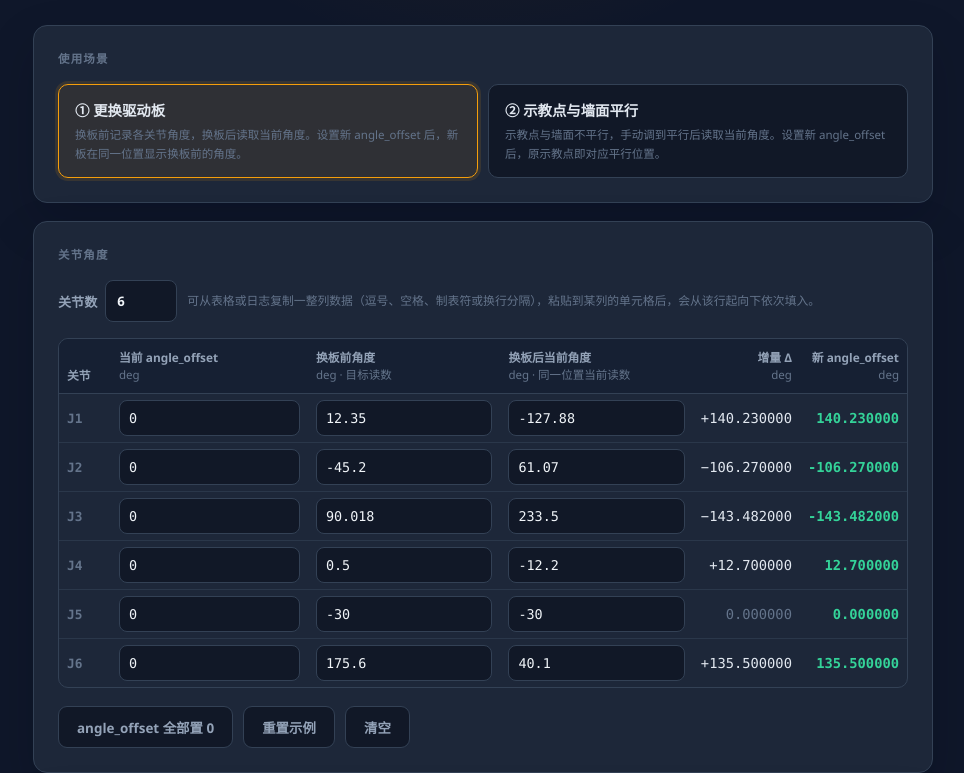
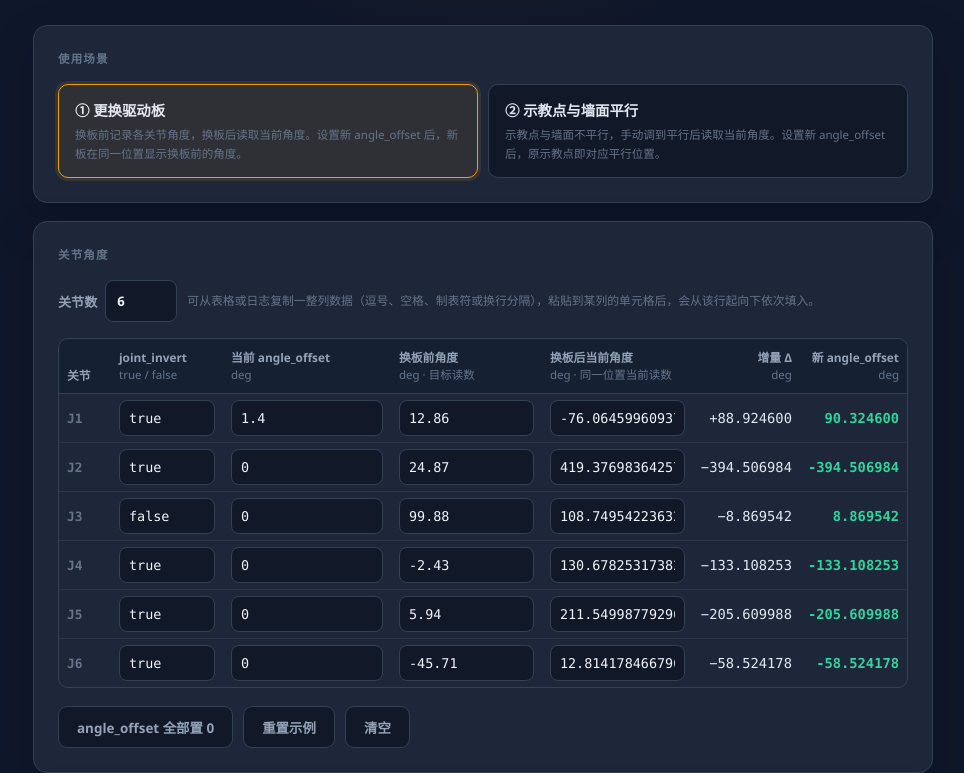
Before and after one commit to Jelatine/motion-toolbox, a plain HTML site: page tools/joint_angle_offset_calculator.html in a window 1280 px wide. Shown: the part 183-956 px from the top of the page, without its empty margins (157-1121 px from the left). Drawn offline with Linux system fonts and the light colour scheme.

Commit message:
fix: apply joint_invert sign to angle_offset in offset calculator
angle_offset is scaled by the direction sign together with the pulse term,
so joints with joint_invert=false need -Δ. Add a joint_invert column and
use the verified board-swap data as the sample and a regression test.

```diff
--- a/tools/joint_angle_offset_calculator.html
+++ b/tools/joint_angle_offset_calculator.html
@@ -11,9 +11,9 @@ h1{color:#f8fafc;font-size:clamp(1.6rem,5vw,2rem);letter-spacing:-.02em}.subtitl
 h2{margin-bottom:18px;color:var(--dim);font-size:.72rem;letter-spacing:.1em;text-transform:uppercase}
 .modes{display:grid;grid-template-columns:1fr 1fr;gap:10px}.mode{display:flex;flex-direction:column;gap:6px;min-height:0;padding:14px 16px;border:1px solid var(--line);border-radius:10px;background:var(--field);color:var(--muted);text-align:left;font-weight:400}.mode b{color:var(--text);font-size:.9rem}.mode small{line-height:1.6}.mode:hover{background:#172033}.mode[aria-pressed=true]{border-color:var(--accent);background:rgba(245,158,11,.08);box-shadow:0 0 0 3px rgba(245,158,11,.12)}
 .toolbar{display:flex;flex-wrap:wrap;align-items:center;gap:10px;margin-bottom:16px}.toolbar label{display:flex;align-items:center;gap:8px;color:var(--muted);font-size:.82rem;font-weight:600}.toolbar input{width:72px}.toolbar .hint{flex:1;min-width:220px;color:var(--dim);font-size:.74rem;line-height:1.5}
-.table-wrap{overflow-x:auto;border:1px solid var(--line);border-radius:10px}table{width:100%;min-width:720px;border-collapse:collapse;font-size:.82rem}
+.table-wrap{overflow-x:auto;border:1px solid var(--line);border-radius:10px}table{width:100%;min-width:820px;border-collapse:collapse;font-size:.82rem}
 th{padding:10px 8px;border-bottom:1px solid var(--line);background:#162033;color:var(--muted);font-size:.74rem;font-weight:600;text-align:left;vertical-align:bottom;line-height:1.4}th small{display:block;font-weight:400}
-td{padding:6px 8px;border-bottom:1px solid rgba(51,65,85,.6)}tr:last-child td{border-bottom:0}td.j{width:52px;color:var(--dim);font:600 .8rem Consolas,monospace}
+td{padding:6px 8px;border-bottom:1px solid rgba(51,65,85,.6)}tr:last-child td{border-bottom:0}td.inv{width:112px}td.j{width:52px;color:var(--dim);font:600 .8rem Consolas,monospace}
 td input{min-height:36px;padding:7px 9px;font:400 .84rem Consolas,monospace}td.out{font:400 .86rem Consolas,monospace;white-space:nowrap}td.new{color:var(--green);font-weight:700}td.zero{color:var(--dim)}th.out,td.out{text-align:right}th.out{white-space:nowrap}
 input{width:100%;min-height:42px;padding:9px 11px;border:1px solid var(--line);border-radius:8px;outline:0;background:var(--field);color:#f1f5f9;font:inherit}input:focus{border-color:var(--accent);box-shadow:0 0 0 3px rgba(245,158,11,.14)}input.invalid{border-color:var(--red)}small{color:var(--dim);font-size:.72rem;font-weight:400;line-height:1.5}
 .actions{display:flex;flex-wrap:wrap;gap:10px;margin-top:18px}button{min-height:42px;padding:9px 18px;border:0;border-radius:9px;background:var(--accent);color:#1c1300;font:inherit;font-size:.84rem;font-weight:700;cursor:pointer}button:hover{background:#d97706}.secondary{border:1px solid var(--line);background:var(--field);color:var(--muted)}.secondary:hover{background:#172033;color:var(--text)}
@@ -33,32 +33,35 @@ input{width:100%;min-height:42px;padding:9px 11px;border:1px solid var(--line);b
 </div></section>
 <section class=card><h2>关节角度</h2>
 <div class=toolbar><label>关节数<input id=count type=number min=1 max=12 step=1 value=6></label><p class=hint>可从表格或日志复制一整列数据（逗号、空格、制表符或换行分隔），粘贴到某列的单元格后，会从该行起向下依次填入。</p></div>
-<div class=table-wrap><table><thead><tr><th>关节</th><th>当前 angle_offset<small>deg</small></th><th id=head-target></th><th id=head-current></th><th class=out>增量 Δ<small>deg</small></th><th class=out>新 angle_offset<small>deg</small></th></tr></thead><tbody id=rows></tbody></table></div>
+<div class=table-wrap><table><thead><tr><th>关节</th><th>joint_invert<small>true / false</small></th><th>当前 angle_offset<small>deg</small></th><th id=head-target></th><th id=head-current></th><th class=out>增量 Δ<small>deg</small></th><th class=out>新 angle_offset<small>deg</small></th></tr></thead><tbody id=rows></tbody></table></div>
 <div class=actions><button class=secondary id=fill-zero type=button>angle_offset 全部置 0</button><button class=secondary id=reset type=button>重置示例</button><button class=secondary id=clear type=button>清空</button></div>
 <div id=error role=alert></div></section>
 <section class='card result' aria-live=polite><h2>要设置的 angle_offset</h2>
 <div class=copy-line><output id=summary>—</output><button id=copy type=button>复制</button></div>
 <p class=note id=mode-note></p></section>
 <section class=card><h2>计算说明</h2>
-<div class=formula>运控换算：angle = (pulse − offset) / (PPR × N) × 360° × dir + angle_offset<br>Δ = 目标角度 − 当前角度<br>新 angle_offset = 当前 angle_offset + Δ</div>
-<p class=note>同一物理位置的 pulse 不变，PPR、N、dir、offset 也不变，因此角度读数只随 angle_offset 平移；dir 只作用于脉冲项，不影响 Δ 的符号。<br>
+<div class=formula>运控换算：angle = s × [ (pulse − offset) / (PPR × N) × 360° + angle_offset ]，s = joint_invert ? +1 : −1<br>Δ = 目标角度 − 当前角度<br>新 angle_offset = 当前 angle_offset + s × Δ</div>
+<p class=note>同一物理位置的 pulse 不变，PPR、N、joint_invert、offset 也不变，因此角度读数只随 angle_offset 平移。angle_offset 与脉冲项一起乘方向系数 s，<b>joint_invert = false 的关节需写入 −Δ</b>（已由实机换板数据验证）。换板时新板的 joint_invert 须与旧板一致。<br>
 两种场景使用同一公式：<b>换板</b>时目标角度为换板前的读数；<b>墙面平行</b>时目标角度为原示教点角度，当前角度为调平后的读数，更新后机械臂在调平位置的读数等于原示教点，执行示教点即回到平行位置。<br>
 结果不做 ±180° 归一化，多圈关节可直接使用。</p></section>
 </main><script id=offset-math>
-/* angle = (pulse - offset) / (PPR × N) × 360° × dir + angle_offset
-   At a fixed pulse the reading shifts 1:1 with angle_offset, so making the
-   physical position that currently reads `current` read `target` instead needs
-   new angle_offset = angle_offset + (target - current). */
+/* angle = s × [(pulse - offset) / (PPR × N) × 360° + angle_offset], s = joint_invert ? +1 : -1
+   angle_offset is scaled by the direction sign together with the pulse term
+   (confirmed on a board swap: the joint_invert=false joint needed -Δ). At a fixed
+   pulse, making the position that reads `current` read `target` instead needs
+   new angle_offset = angle_offset + s × (target - current). */
 (function (root) {
   'use strict';
-  function offsetFor(angleOffset, target, current) {
+  function offsetFor(angleOffset, target, current, invert) {
     const delta = target - current;
-    return {delta, angleOffset: angleOffset + delta};
+    return {delta, angleOffset: angleOffset + (invert ? delta : -delta)};
   }
-  const compute = rows => rows.map(r => offsetFor(r.angleOffset, r.target, r.current));
+  const compute = rows => rows.map(r => offsetFor(r.angleOffset, r.target, r.current, r.invert));
   /* Accepts comma / whitespace / semicolon separated lists, including full-width separators. */
-  const parseList = text => String(text).trim().split(/[\s,;，；、]+/).filter(Boolean).map(Number);
-  const api = {offsetFor, compute, parseList};
+  const splitList = text => String(text).trim().split(/[\s,;，；、]+/).filter(Boolean);
+  const parseList = text => splitList(text).map(Number);
+  const parseInvert = v => /^(true|1)$/i.test(String(v).trim()) ? true : /^(false|0)$/i.test(String(v).trim()) ? false : null;
+  const api = {offsetFor, compute, splitList, parseList, parseInvert};
   if(typeof module!=='undefined'&&module.exports) module.exports=api;
   else root.AngleOffsetMath=api;
 })(globalThis);
@@ -68,10 +71,10 @@ const MODES={
  wall:{target:'原示教点角度',current:'调平后当前角度',note:'<span class=warn>注意：angle_offset 是关节零点，修改后该关节的所有示教点都会同步平移，而不仅是这一个点。</span>更新后机械臂在调平位置应显示原示教点角度；未调整的关节 Δ 为 0。'}
 };
 const SAMPLE={
- swap:{offset:[0,0,0,0,0,0],target:[12.35,-45.2,90.018,0.5,-30,175.6],current:[-127.88,61.07,233.5,-12.2,-30,40.1]},
- wall:{offset:[0,1.2,-0.5,0,0,0],target:[35,-20,110,0,-90,45],current:[36.2,-19.35,109.1,0,-90,45]}
+ swap:{invert:[true,true,false,true,true,true],offset:[1.4,0,0,0,0,0],target:[12.86,24.87,99.88,-2.43,5.94,-45.71],current:[-76.064599609375,419.3769836425781,108.74954223632813,130.67825317382813,211.54998779296875,12.814178466796875]},
+ wall:{invert:[true,true,false,true,true,true],offset:[0,1.2,-0.5,0,0,0],target:[35,-20,110,0,-90,45],current:[36.2,-19.35,109.1,0,-90,45]}
 };
-const COLS=['offset','target','current'],MAX=12;
+const COLS=['invert','offset','target','current'],MAX=12;
 const rowsEl=document.getElementById('rows'),countEl=document.getElementById('count'),error=document.getElementById('error'),summary=document.getElementById('summary');
 let mode='swap';
 const fmt=v=>(Object.is(Math.round(v*1e6),-0)?0:v).toFixed(6);
@@ -81,7 +84,7 @@ function setCount(n){
  n=Math.min(MAX,Math.max(1,Math.round(n)||1));countEl.value=n;
  while(rowsEl.rows.length<n){
   const i=rowsEl.rows.length,tr=rowsEl.insertRow();
-  tr.innerHTML=`<td class=j>J${i+1}</td>`+COLS.map(c=>`<td><input type=text inputmode=decimal data-col=${c} aria-label="J${i+1} ${c}"></td>`).join('')+'<td class=out data-out=delta>—</td><td class="out new" data-out=new>—</td>';
+  tr.innerHTML=`<td class=j>J${i+1}</td>`+COLS.map(c=>c==='invert'?`<td class=inv><input type=text data-col=${c} placeholder=true/false aria-label="J${i+1} joint_invert"></td>`:`<td><input type=text inputmode=decimal data-col=${c} aria-label="J${i+1} ${c}"></td>`).join('')+'<td class=out data-out=delta>—</td><td class="out new" data-out=new>—</td>';
  }
  while(rowsEl.rows.length>n) rowsEl.deleteRow(-1);
 }
@@ -96,22 +99,27 @@ function calculate(){
  const bad=[],values=[];
  [...rowsEl.rows].forEach((tr,i)=>{
   const row={};
-  COLS.forEach(c=>{const input=cell(i,c),raw=input.value.trim(),v=raw===''&&c==='offset'?0:Number(raw);const ok=raw!==''||c==='offset';input.classList.toggle('invalid',!ok||!Number.isFinite(v));if(!ok||!Number.isFinite(v))bad.push(`J${i+1}`);row[c]=v});
+  COLS.forEach(c=>{
+   const input=cell(i,c),raw=input.value.trim();let v,ok;
+   if(c==='invert'){v=AngleOffsetMath.parseInvert(raw);ok=v!==null}
+   else{v=raw===''&&c==='offset'?0:Number(raw);ok=(raw!==''||c==='offset')&&Number.isFinite(v)}
+   input.classList.toggle('invalid',!ok);if(!ok)bad.push(`J${i+1}`);row[c]=v;
+  });
   values.push(row);
  });
- const results=[...rowsEl.rows].map((tr,i)=>bad.includes(`J${i+1}`)?null:AngleOffsetMath.offsetFor(values[i].offset,values[i].target,values[i].current));
+ const results=[...rowsEl.rows].map((tr,i)=>bad.includes(`J${i+1}`)?null:AngleOffsetMath.offsetFor(values[i].offset,values[i].target,values[i].current,values[i].invert));
  results.forEach((r,i)=>{const d=rowsEl.rows[i].querySelector('[data-out=delta]'),n=rowsEl.rows[i].querySelector('[data-out=new]');d.textContent=r?signed(r.delta):'—';d.classList.toggle('zero',!!r&&Math.abs(r.delta)<5e-7);n.textContent=r?fmt(r.angleOffset):'—'});
- if(bad.length){error.textContent=`请为 ${[...new Set(bad)].join('、')} 填写有效数值（当前 angle_offset 留空按 0 处理）。`;error.classList.add('visible');summary.textContent='—';return}
+ if(bad.length){error.textContent=`请为 ${[...new Set(bad)].join('、')} 填写有效数值（joint_invert 填 true/false 或 1/0，当前 angle_offset 留空按 0 处理）。`;error.classList.add('visible');summary.textContent='—';return}
  error.textContent='';error.classList.remove('visible');summary.textContent=results.map(r=>fmt(r.angleOffset)).join(', ');
 }
 rowsEl.addEventListener('input',calculate);
 rowsEl.addEventListener('paste',event=>{
  const input=event.target.closest('input');if(!input)return;
- const list=AngleOffsetMath.parseList(event.clipboardData.getData('text'));if(list.length<2)return;
+ const list=AngleOffsetMath.splitList(event.clipboardData.getData('text'));if(list.length<2)return;
  event.preventDefault();
  const start=input.closest('tr').sectionRowIndex,col=input.dataset.col;
  if(start+list.length>rowsEl.rows.length)setCount(start+list.length);
- list.slice(0,MAX-start).forEach((v,k)=>cell(start+k,col).value=Number.isFinite(v)?v:'');
+ list.slice(0,MAX-start).forEach((v,k)=>cell(start+k,col).value=col==='invert'?(AngleOffsetMath.parseInvert(v)??''):Number.isFinite(Number(v))?Number(v):'');
  calculate();
 });
 countEl.addEventListener('change',()=>{setCount(Number(countEl.value));calculate()});
```
Also changed, not shown: tests/joint_angle_offset_math.test.js (+26 -11 lines), 1 other file.
